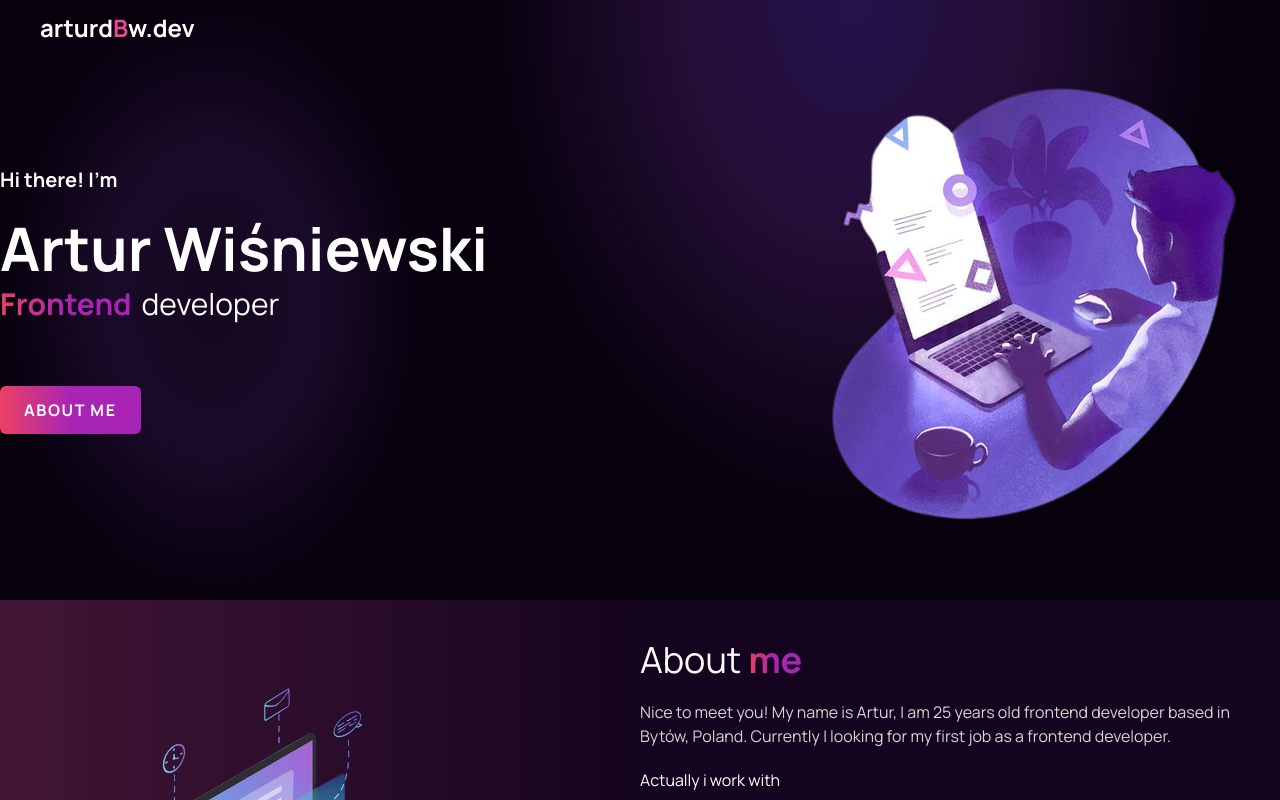
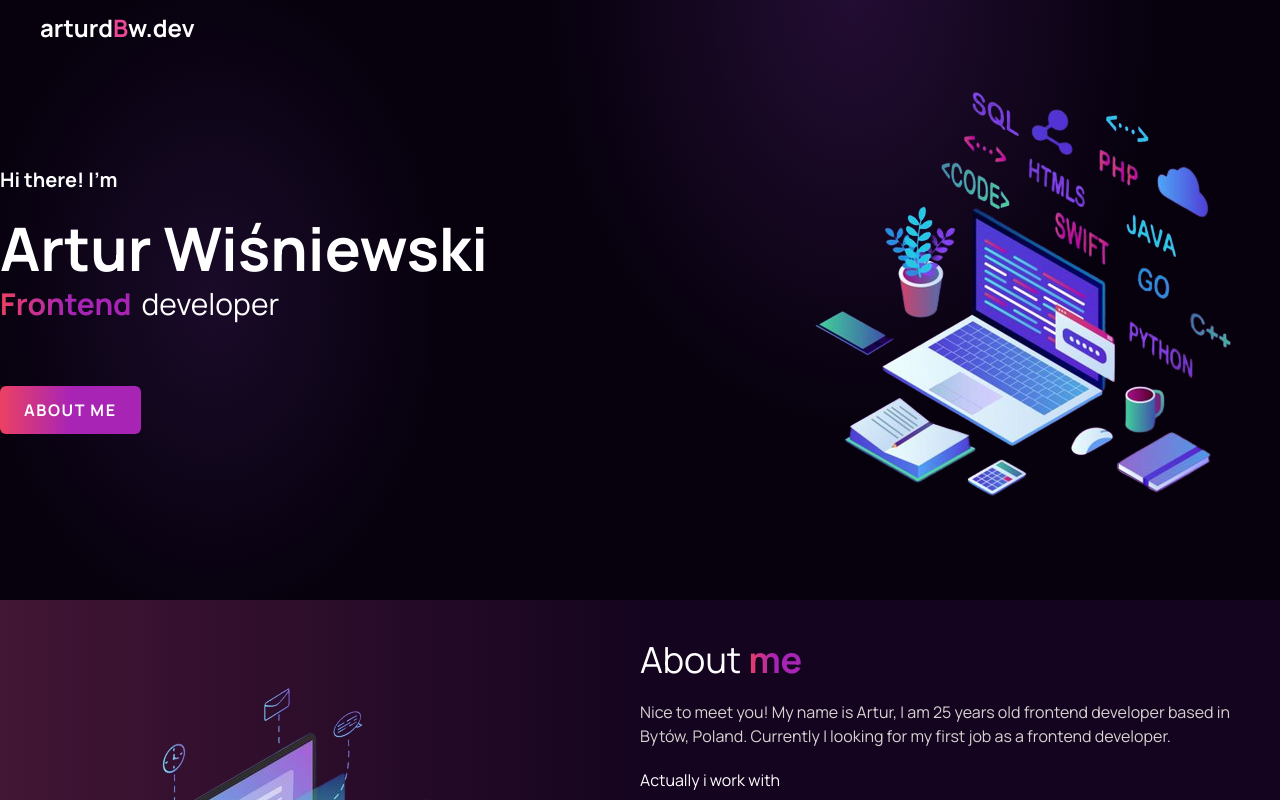
Before and after one commit to ArturDBW/Portfolio, a React (Vite) app: page / in a window 1280 px wide. Shown: the top 800 px of the page. Built offline with nearby package versions, Linux system fonts and the light colour scheme; what tailwindcss-gradients would draw is missing.

Commit message:
remove button

```diff
--- a/src/components/Header.tsx
+++ b/src/components/Header.tsx
@@ -20,8 +20,8 @@ export const Header = () => {
 
   return (
     <header
-      className={`fixed left-0 top-0 z-10  flex h-14 w-full items-center justify-between bg-transparent px-10 text-white ${
-        scrolled ? "bg-black bg-opacity-20 backdrop-blur-lg" : ""
+      className={`fixed left-0 top-0 z-10  flex h-14 w-full items-center justify-between px-10 text-white ${
+        scrolled ? "bg-black bg-opacity-20 backdrop-blur-lg" : "bg-transparent"
       }`}
     >
       <Logo />
--- a/src/components/Home.tsx
+++ b/src/components/Home.tsx
@@ -1,5 +1,5 @@
 import { MainButton } from "../elements/MainButton";
-import test from "../assets/ddd-removebg-preview.png";
+import test from "../assets/test.png";
 
 export const Home = () => {
   return (
--- a/src/index.css
+++ b/src/index.css
@@ -12,13 +12,13 @@
   background: radial-gradient(
     at top,
     rgb(37, 17, 77) 0%,
-    rgb(35, 13, 51) 30%,
-    rgba(7, 1, 14, 1) 60%
+    rgb(35, 13, 51) 0%,
+    rgba(7, 1, 14, 1) 50%
   );
 }
 
 .custom-bg-gradient2 {
-  background: radial-gradient(#14071f 0%, #1a0b29 35%, #07010e 70%);
+  background: radial-gradient(#14071f 0%, #1a0b29 1%, #07010e 75%);
 }
 
 .gradient-text {
```
